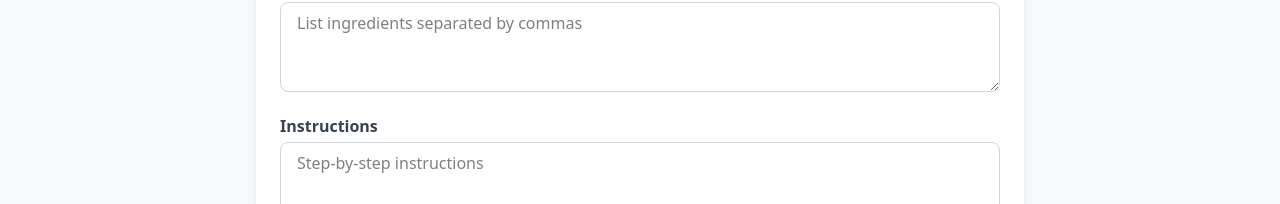
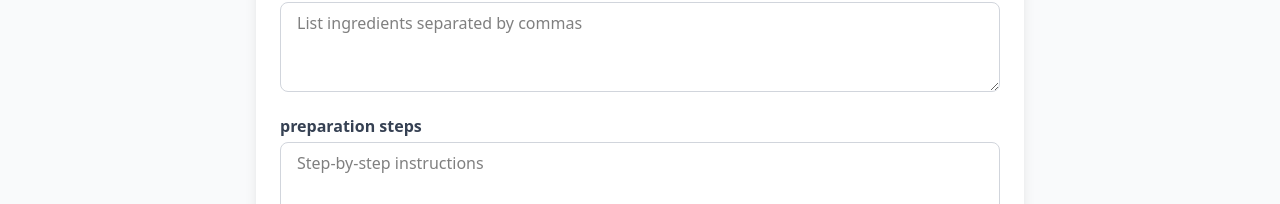
Before and after one commit to SHEMA-IRADUKUNDA-Daniel/alx-fe-reactjs, a React app in the folder recipe-sharing-platform/: page / in a window 1280 px wide. Shown: the part 272-476 px from the top of the page. Built offline with nearby package versions, Linux system fonts and the light colour scheme; the HTML template or start-up script is replaced by a standard one.

Commit message:
replacing instructions with preparation steps

```diff
--- a/recipe-sharing-platform/src/components/AddRecipeForm.jsx
+++ b/recipe-sharing-platform/src/components/AddRecipeForm.jsx
@@ -87,7 +87,7 @@ export default function AddRecipeForm({ onAddRecipe }) {
 
         <div>
           <label className="block font-semibold text-gray-700 mb-1">
-            Instructions
+            preparation steps
           </label>
           <textarea
             value={instructions}
```
